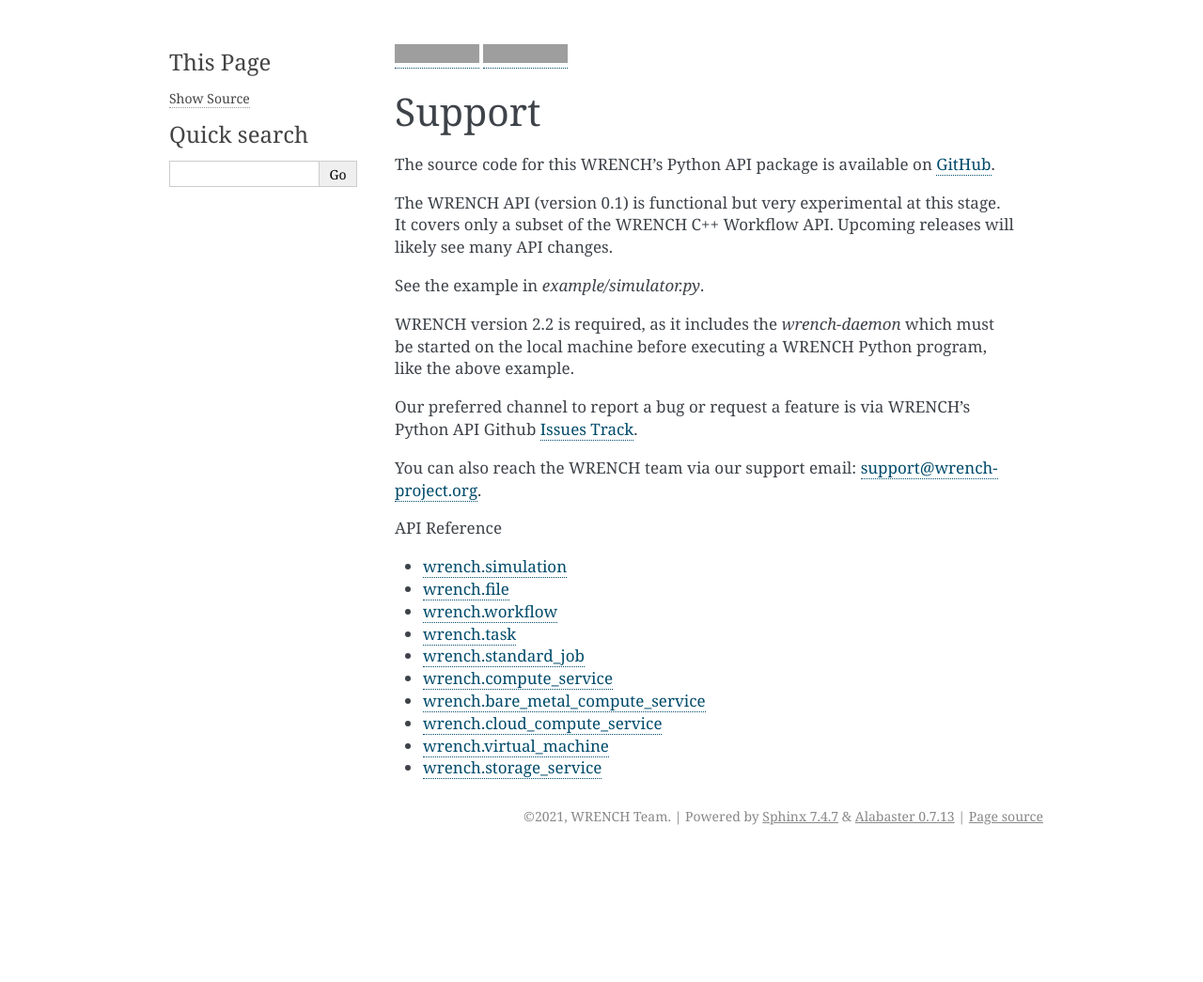
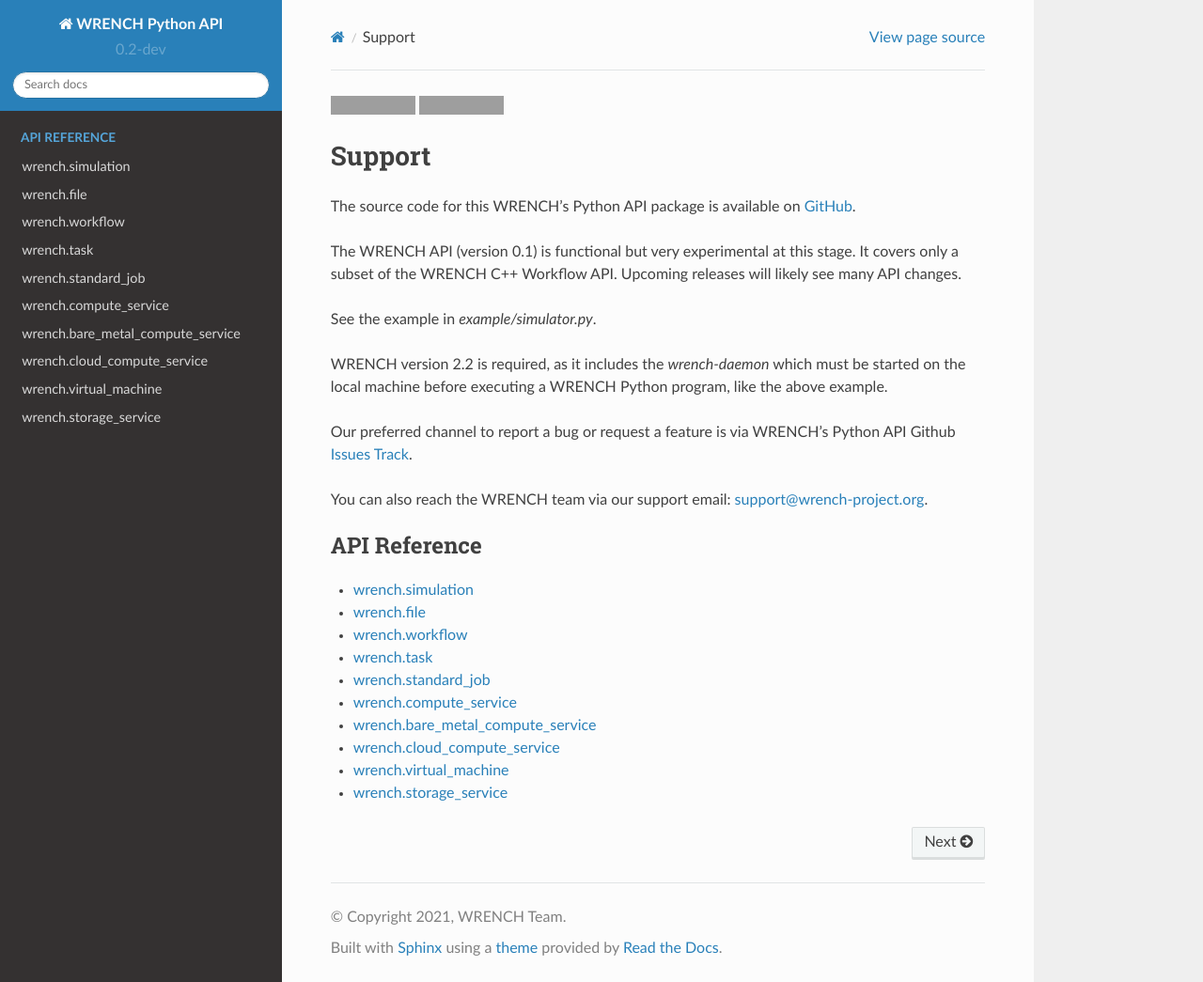
Before and after one commit to wrench-project/wrench-python-api, a Sphinx documentation site: the page built from docs/source/index.rst, in a window 1280 px wide and 1045 px high. Shown: the whole window at 94% size. Built offline with Sphinx 7.4.7 and the Read the Docs theme 2.0.0, drawn with Linux system fonts in a browser that asks for light colours; grey boxes are pictures that could not be loaded.

Commit message:
Pinning versions

```diff
--- a/docs/requirements.txt
+++ b/docs/requirements.txt
@@ -1,3 +1,3 @@
-sphinx>=5.3.0
-sphinx_rtd_theme>=1.1.1
-recommonmark>=0.7.1
+sphinx==5.3.0
+sphinx_rtd_theme==1.1.1
+recommonmark==0.7.1
--- a/docs/source/conf.py
+++ b/docs/source/conf.py
@@ -38,8 +38,8 @@
 # extensions coming with Sphinx (named 'sphinx.ext.*') or your custom
 # ones.
 extensions = [
-#    'recommonmark',
-#    'sphinx_rtd_theme',
+    'recommonmark',
+    'sphinx_rtd_theme',
     'sphinx.ext.autodoc',
 ]
 
@@ -63,7 +63,7 @@
 # The theme to use for HTML and HTML Help pages.  See the documentation for
 # a list of builtin themes.
 #
-#html_theme = 'sphinx_rtd_theme'
+html_theme = 'sphinx_rtd_theme'
 html_favicon = 'favicon.ico'
 
 # Add any paths that contain custom static files (such as style sheets) here,
```
